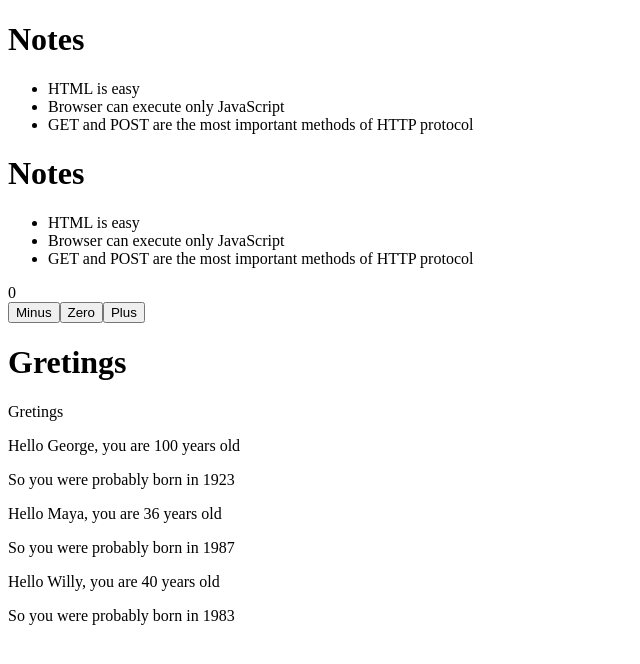
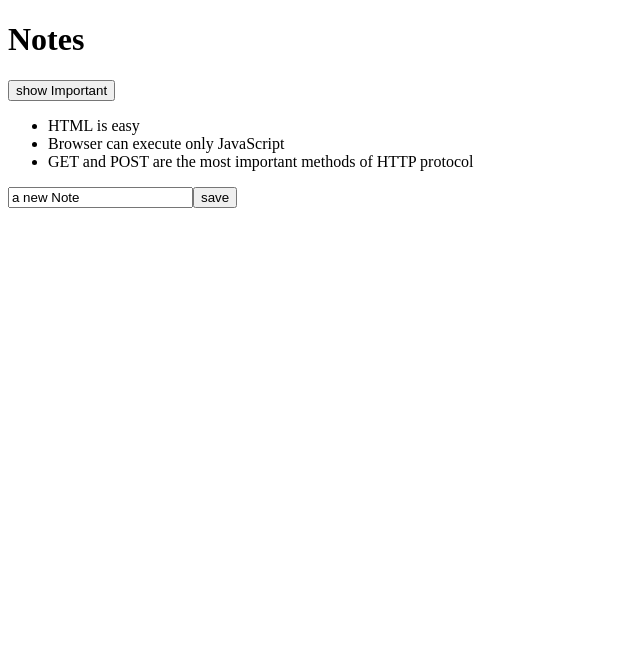
Before and after one commit to willyto3/part1, a React (Vite) app: page / in a window 1280 px wide. Shown: the top 664 px of the page, without its empty margins (0-640 px from the left). Built offline with nearby package versions, Linux system fonts and the light colour scheme.

Commit message:
Notes 23

```diff
--- a/src/App.jsx
+++ b/src/App.jsx
@@ -2,87 +2,56 @@
 
 import Note from './components/Note'
 
-const Display = ({ counter }) => {
-  return <div>{counter}</div>
-}
-
 const Button = ({ onSmash, text }) => {
   return <button onClick={onSmash}>{text}</button>
 }
-const Hello = ({ name, age }) => {
-  const bornYear = () => new Date().getFullYear() - age
 
-  return (
-    <>
-      <div>
-        <p>
-          Hello {name}, you are {age} years old
-        </p>
-        <p>So you were probably born in {bornYear()}</p>
-      </div>
-    </>
-  )
-}
+const App = (props) => {
+  const [notes, setNotes] = useState(props.notes)
+  const [newNote, setNewNote] = useState('a new Note')
+  const [showAll, setShowAll] = useState(true)
 
-const App = ({ notes }) => {
-  const [counter, setCounter] = useState(0)
-  const [left, setLeft] = useState(0)
-  const [right, setRight] = useState(0)
-  const [allClicks, setAll] = useState([])
-  const [total, setTotal] = useState(0)
+  const addNote = (event) => {
+    event.preventDefault()
+    console.log('button clicked', event.target)
+    const noteObject = {
+      content: newNote,
+      date: new Date().toISOString(),
+      important: Math.random() > 0.5,
+      id: notes.length + 1
+    }
 
-  console.log('rendering with counter value', counter)
-
-  const increaseByOne = () => {
-    console.log('increasing, value before', counter)
-    setCounter(counter + 1)
+    setNotes(notes.concat(noteObject))
+    setNewNote('')
   }
 
-  const decreaseByOne = () => {
-    console.log('decreasing, value before', counter)
-    setCounter(counter - 1)
+  const handleNoteChange = (event) => {
+    console.log(event.target.value)
+    setNewNote(event.target.value)
   }
 
-  const setToZero = () => {
-    console.log('resetting to zero, value before', counter)
-    setCounter(0)
-  }
-
-  const result = notes.map((note) => note.id)
-  console.log(result)
+  const notesToShow = showAll ? notes : notes.filter((note) => note.important)
 
   return (
     <>
       <div>
         <h1>Notes</h1>
+        <div>
+          <button onClick={() => setShowAll(!showAll)}>
+            show {showAll ? 'Important' : 'All'}
+          </button>
+        </div>
         <ul>
-          <li>{notes[0].content}</li>
-          <li>{notes[1].content}</li>
-          <li>{notes[2].content}</li>
-        </ul>
-      </div>
-
-      <div>
-        <h1>Notes</h1>
-        <ul>
-          {notes.map((note) => (
+          {notesToShow.map((note) => (
             <Note key={note.id} note={note} />
           ))}
         </ul>
       </div>
-      <div>
-        <Display counter={counter} />
-      </div>
-      <Button handleClick={decreaseByOne} text='Minus' />
-      <Button handleClick={setToZero} text='Zero' />
-      <Button handleClick={increaseByOne} text='Plus' />
 
-      <div>
-        <h1>Gretings</h1>Gretings
-        <Hello name='George' age={100} />
-        <Hello name='Maya' age={26 + 10} />
-        <Hello name='Willy' age={40} />
-      </div>
+      <form onSubmit={addNote}>
+        <input value={newNote} onChange={handleNoteChange} />
+        <button type='submit'>save</button>
+      </form>
     </>
   )
 }
```
